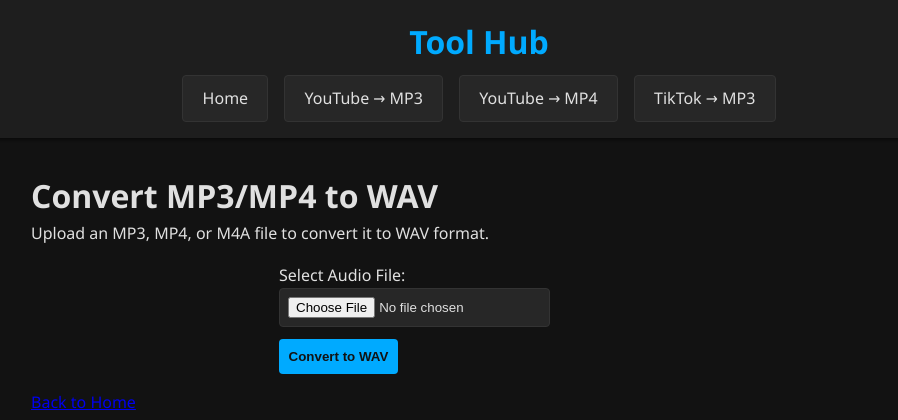
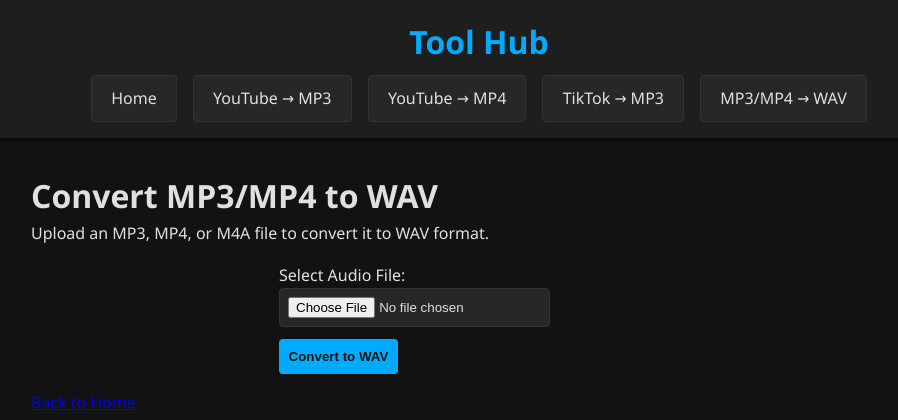
Before and after one commit to ChristopherStrom/WebConverters, a Flask app: page /convert/to_wav in a window 1280 px wide. Shown: the top 420 px of the page, without its empty margins (161-1059 px from the left). Run offline with Flask 3, Linux system fonts and the light colour scheme.

Commit message:
Add mp3 to wav convertor

```diff
--- a/templates/base.html
+++ b/templates/base.html
@@ -83,6 +83,7 @@
       <a href="{{ url_for('youtube_mp3') }}">YouTube → MP3</a>
       <a href="{{ url_for('youtube_mp4') }}">YouTube → MP4</a>
       <a href="{{ url_for('tiktok_mp3') }}">TikTok → MP3</a>
+      <a href="{{ url_for('convert_to_wav_route') }}">MP3/MP4 → WAV</a>
     </nav>
   </header>
 
```
